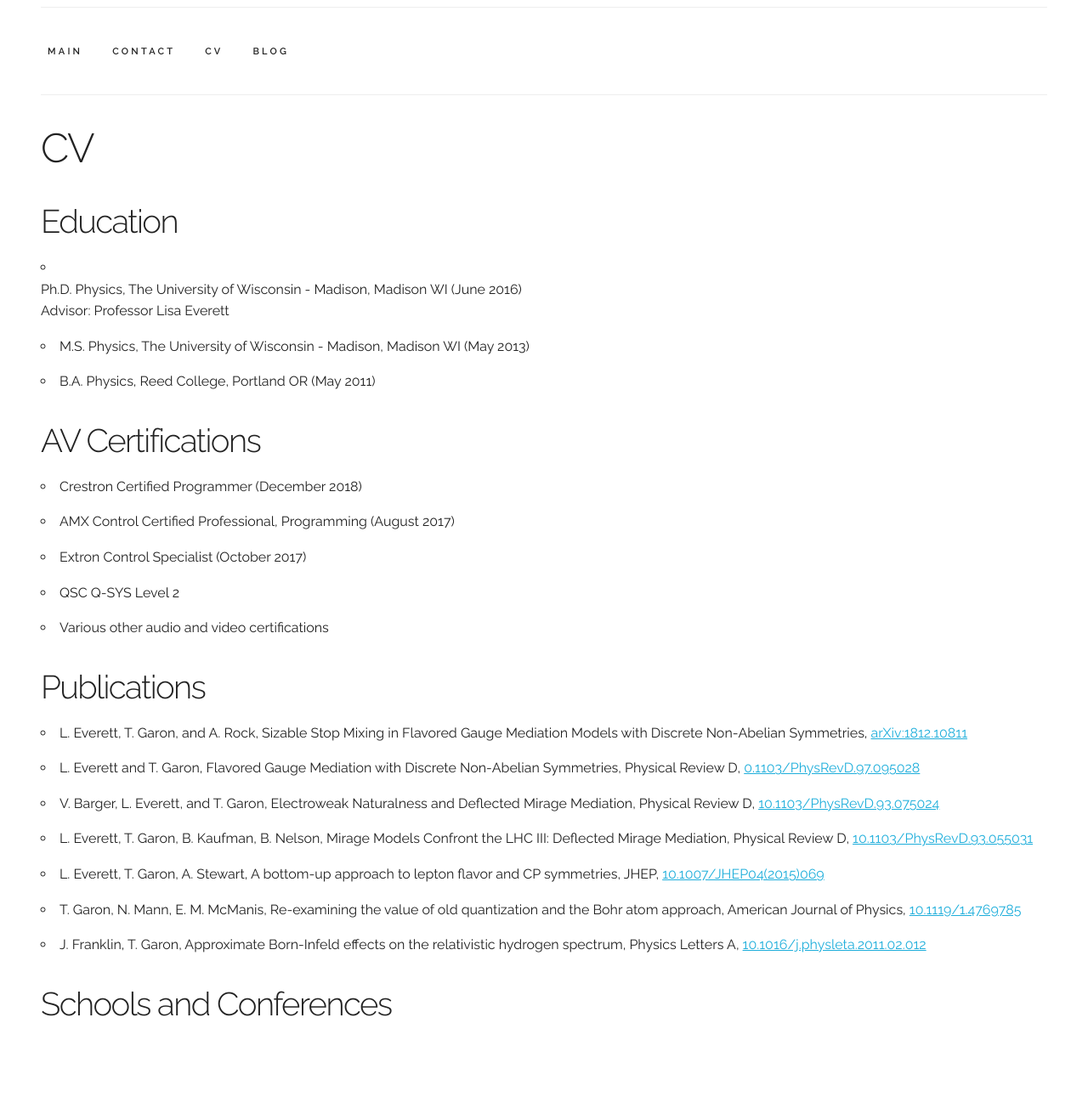
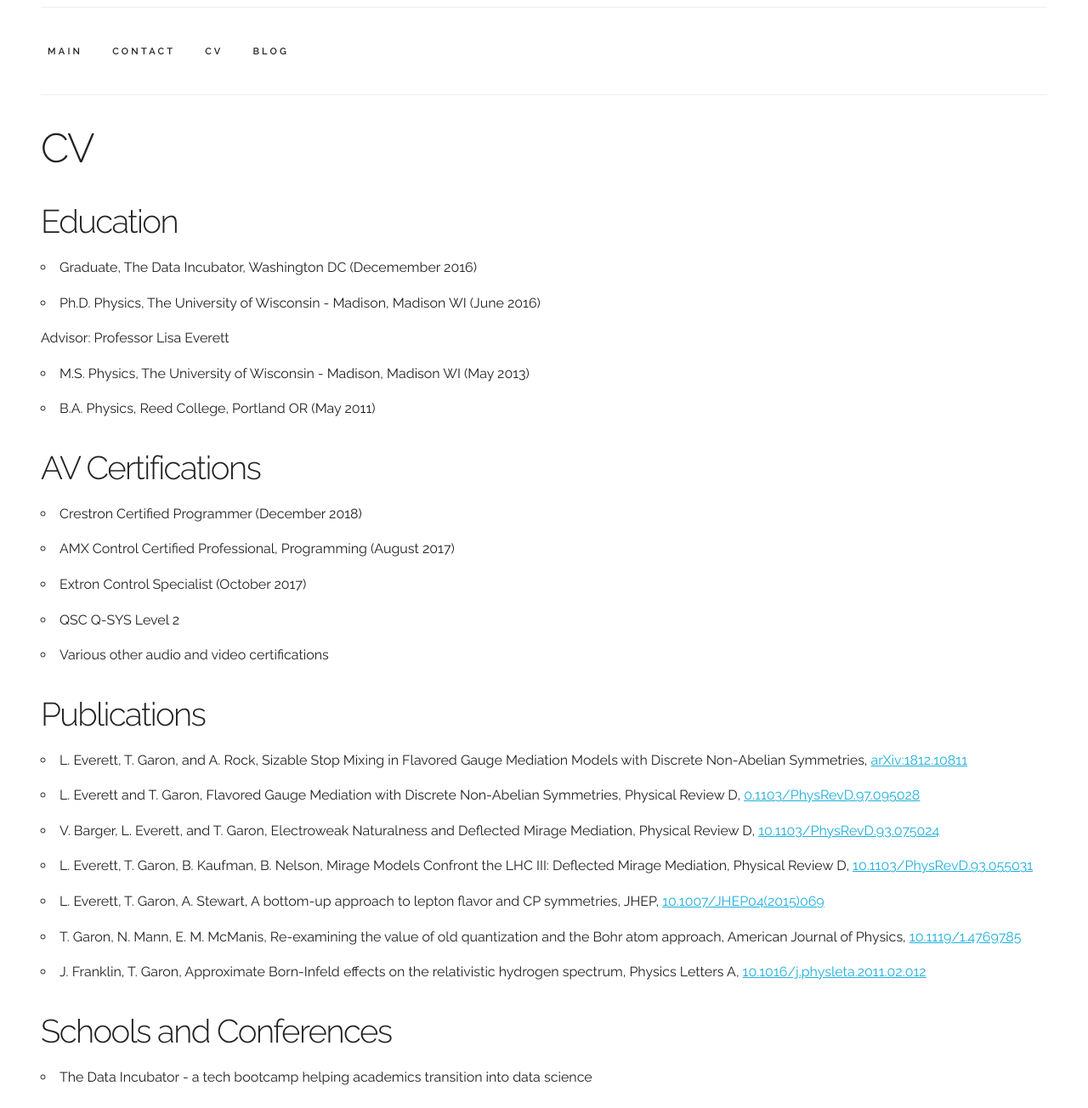
Before and after one commit to toddgaron/toddgaron.github.io, a Jekyll site: the page built from _pages/CV.md, in a window 1280 px wide. Shown: the whole page at 85% size. Built offline with Jekyll 4.4.1, drawn with Linux system fonts in a browser that asks for light colours; before the commit the page ends 1231 px from its top, so only the background shows below that.

Commit message:
cv add 5 - fix the line break maybe??

```diff
--- a/_pages/CV.md
+++ b/_pages/CV.md
@@ -5,7 +5,9 @@ permalink: "/CV"
 ---
 
 ### Education
+  - Graduate, The Data Incubator, Washington DC (Decemember 2016)
   - Ph.D. Physics, The University of Wisconsin - Madison, Madison WI (June 2016)
+
    Advisor: Professor Lisa Everett
 
   - M.S. Physics, The University of Wisconsin - Madison, Madison WI (May 2013)
@@ -28,3 +30,5 @@ permalink: "/CV"
    - J. Franklin, T. Garon, Approximate Born-Infeld effects on the relativistic hydrogen spectrum, Physics Letters A, [10.1016/j.physleta.2011.02.012](http://www.sciencedirect.com/science/article/pii/S0375960111001733)
 
 ### Schools and Conferences
+
+  - The Data Incubator - a tech bootcamp helping academics transition into data science
```
